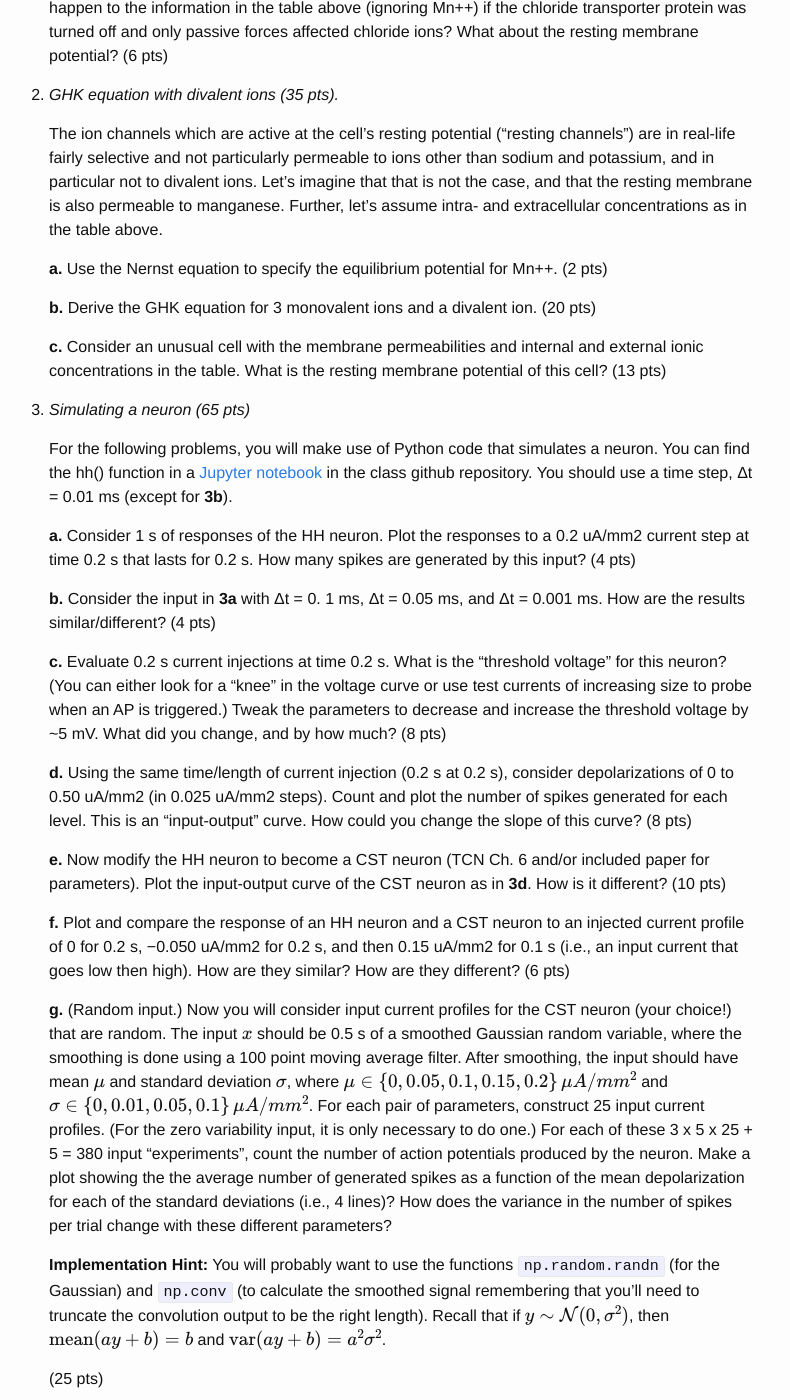
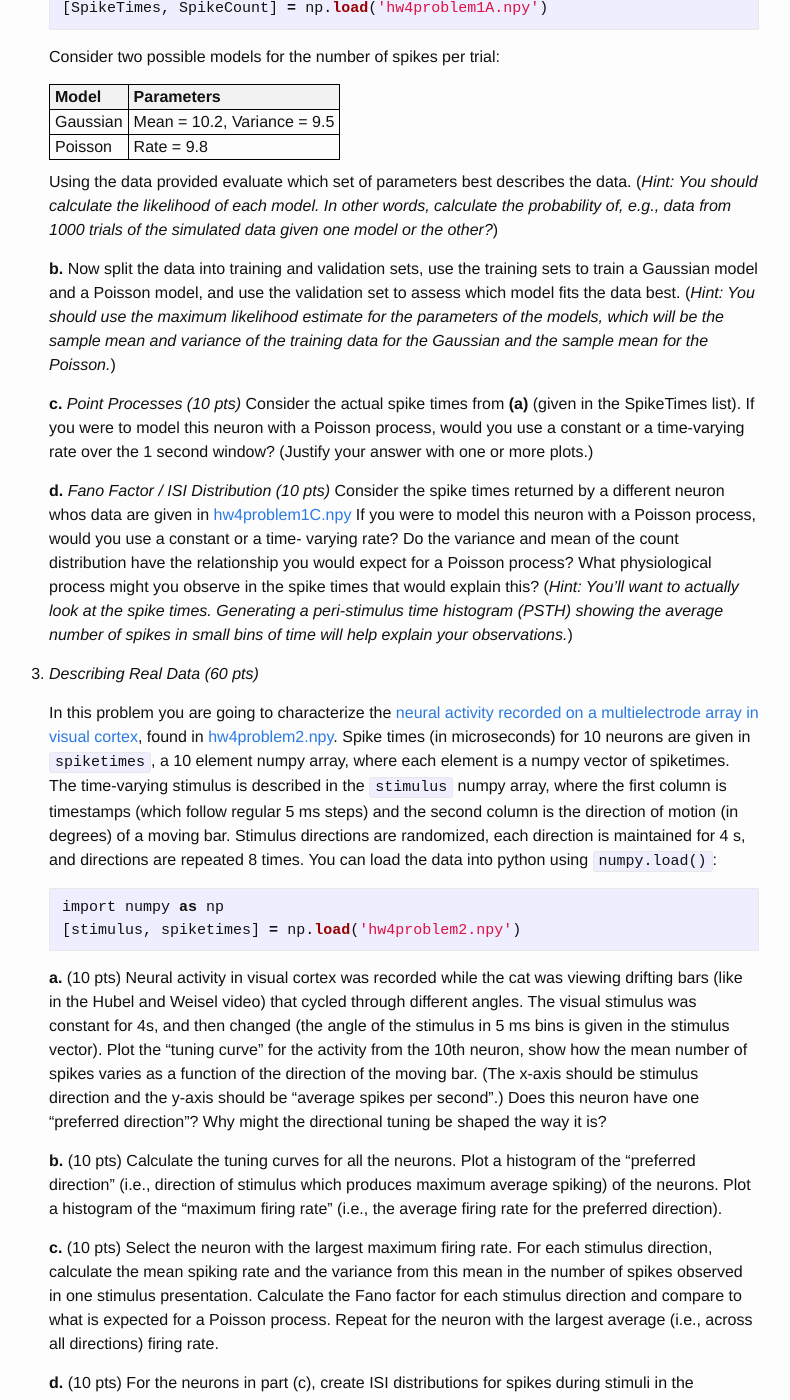
Before and after one commit to elec548/elec548.github.io, a Jekyll site: the page built from Assignments/hw2.md, in a window 1280 px wide and 1400 px high, scrolled down 940 px. Shown: the whole window, without its empty margins (251-1041 px from the left). Built offline with Jekyll 4.4.1, drawn with Linux system fonts in a browser that asks for light colours; formulas are drawn with MathJax 3; some of the changed text lies outside the part shown.

Commit message:
Update HW2

````diff
--- a/Assignments/hw2.md
+++ b/Assignments/hw2.md
@@ -5,116 +5,141 @@ title: Homework 2
 
 ## Homework 2 (120 pts)
 
-_This problem set is due Tuesday (9/20/2016) at 5pm. Please turn in your work by uploading to
-Canvas. For extra credit, create a Jupyter Notebook containing your answers and your python
-code for question 4, and push this to a github repository (the commit time will be taken as the
-submission time). If you have questions, please post them on the course forum, rather than
+_This problem set is due Wednesday (9/19/2018) at 11:59 pm. Please turn in your work by uploading to
+Canvas. f you have questions, please post them on the course forum, rather than
 emailing the course staff. This will allow other students with the same question to see the
-response and any ensuing discussion. The goal of this problem set is to review the fundamentals
-of electrophysiology as well as providing some “warmup” Python work._
+response and any ensuing discussion. The goal of this problem set is to review the basics of
+point processes in general and the Poisson process in particular._
 
 
-1. _Membrane Potentials and the Nernst Equation (20 pts)_
+1. _Properties of the Poisson Random Processes (30 pts)_
 
-   As discussed in class, a neuron’s resting potential is determined by the relative intra- and
-   extra-cellular ion concentrations and the corresponding conductivities of the respective ion
-   channels.
+   It is not uncommon for the action potential waveforms from multiple neurons
+   to be recorded on a single electrode. Imagine that exactly two neurons are
+   contributing spikes to the signal you are recording. Each neuron is spiking
+   independently according to a Poisson process with rate $$\lambda_1$$ and $$\lambda_2$$
+   respectively.
 
-     **a.** Use the Nernst equation to fill in the equilibrium potentials for potassium, sodium,
-     and chloride in the table below. (3 pts)
+   **a.** The raw spike train recorded on the electrode is a Poisson process. Show
+   that it has an exponential ISI distribution. (_Hint: What is Pr(combined
+   signal > t), which is 1 – CDF, in terms of the same quantity for each of the
+   neurons?_)
 
-     Ion | Extracellular Concentration | Intracellular Concentration | Permeability | Equilibrium Potential
-     --- | --- | --- | --- | ---
-     K+ |   20 mM | 400 mM | 1 |
-     Na+ | 440 mM | 50 mM | 0.04 |
-     Cl- | 560 mM | 52 mM | 0.45 |
-     Mn++ |    2 mM | 0.01 mM | 0.01 |  |
+   **b.** What is the rate of this Poisson process?
 
-     **b.** Taking into account the potassium, sodium, and chloride concentrations (ignoring
-     manganese), calculate the resting potential of a neuron with the characteristics in the
-     table above. (2 pts)
-
-     **c.** How could you adjust the potassium level to raise the resting potential? Why does this
-     work? (3 pts)
-
-     **d.** Calculate the new extracellular potassium concentration that would be needed to bring
-     the resting membrane potential to -65mV. To counteract the decrease in potassium
-     concentration, the cell could insert or remove ion channels into the membrane thus
-     changing the permeability ratio. How might the cell recover the original resting membrane
-     potential and calculate the new permeability ratio?  (6 pts)
-
-     **e.** Cells have mechanisms for active transport of sodium, potassium and chloride ions. What
-     would happen to the information in the table above (ignoring Mn++) if the chloride
-     transporter protein was turned off and only passive forces affected chloride ions? What
-     about the resting membrane potential? (6 pts)
+   **c.** What is the probability that each neuron will spike once within the same 1 ms interval?
 
 
-2. _GHK equation with divalent ions (35 pts)._
+2. _Point Process Model Validation (30 pts)_
 
-   The ion channels which are active at the cell’s resting potential (“resting channels”) are in
-   real-life fairly selective and not particularly permeable to ions other than sodium and
-   potassium, and in particular not to divalent ions. Let’s imagine that that is not the case, and
-   that the resting membrane is also permeable to manganese. Further, let’s assume intra- and
-   extracellular concentrations as in the table above.
-
-   **a.** Use the Nernst equation to specify the equilibrium potential for Mn++. (2 pts)
-
-   **b.** Derive the GHK equation for 3 monovalent ions and a divalent ion. (20 pts)
-
-   **c.** Consider an unusual cell with the membrane permeabilities and internal and external
-   ionic concentrations in the table. What is the resting membrane potential of this cell? (13
-   pts)
+   We can describe the number of spikes that a neuron produces in a one second
+   window using a wide variety of random process models. Let’s refer to the
+   parameters of a given model as $$\theta$$, and a set of neural counts as
+   $$\mathbf{n}$$. We can evaluate the quality of the model by asking for which
+   model/parameters the likelihood of the data, $$P(\theta \mid \mathbf{n})$$,
+   is maximized. In this problem you will try to determine the right model for
+   the spikes from a synthetic neuron.
 
 
-3. _Simulating a neuron (65 pts)_
+     **a.** _Model Comparison (10 pts)_ Look at the data in the numpy data file
+     [hw4problem1A.npy](hw4problem1A.npy). This file contains two variables, `SpikeTimes` and `SpikeCounts`.
+     `SpikeTimes` is a list of spike times recorded in one experimental trial (each trial is 1
+     s for simplicity) from a neuron.  For each trial, for convenience, the number of spikes
+     is given in the corresponding element of `SpikeCount`. You can load the data into python
+     using `numpy.load()`:
 
-   For the following problems, you will make use of Python code that simulates a neuron. You
-   can find the hh() function in a [Jupyter
-   notebook](https://github.com/elec548/JupyterNotebooks/blob/master/HodgkinHuxleyNotebook.ipynb)
-   in the class github repository. You should use a time step, Δt  = 0.01 ms (except for **3b**).
+   ```python
+   import numpy as np
+   [SpikeTimes, SpikeCount] = np.load('hw4problem1A.npy')
+   ```
 
-   **a.** Consider 1 s of responses of the HH neuron. Plot the responses to a 0.2 uA/mm2
-   current step at time 0.2 s that lasts for 0.2 s. How many spikes are generated by this
-   input? (4 pts)
+     Consider two possible models for the number of spikes per trial:
 
-   **b.** Consider the input in **3a** with Δt  = 0. 1 ms, Δt  = 0.05 ms, and Δt  = 0.001 ms. How
-   are the results similar/different? (4 pts)
+   | Model | Parameters |
+   |:-------|:------|
+   | Gaussian | Mean = 10.2, Variance = 9.5  |
+   | Poisson  | Rate = 9.8  |
+   |--------------------|
 
-   **c.** Evaluate 0.2 s current injections at time 0.2 s. What is the “threshold voltage” for
-   this neuron? (You can either look for a “knee” in the voltage curve or use test currents of
-   increasing size to probe when an AP is triggered.) Tweak the parameters to decrease and
-   increase the threshold voltage by ~5 mV. What did you change, and by how much? (8 pts)
+     Using the data provided evaluate which set of parameters best describes the data. (_Hint:
+     You should calculate the likelihood of each model. In other words, calculate the
+     probability of, e.g., data from 1000 trials of the simulated data given one model or
+     the other?_)
 
-   **d.** Using the same time/length of current injection (0.2 s at 0.2 s), consider
-   depolarizations of 0 to 0.50 uA/mm2 (in 0.025 uA/mm2 steps). Count and plot the number of
-   spikes generated for each level. This is an “input-output” curve. How could you change the
-   slope of this curve? (8 pts)
+     **b.** Now split the data into training and validation sets, use the training sets
+     to train a Gaussian model and a Poisson model, and use the validation set to assess which
+     model fits the data best. (_Hint: You should use the maximum likelihood estimate for the
+     parameters of the models, which will be the sample mean and variance of the training data
+     for the Gaussian and the sample mean for the Poisson._)
 
-   **e.** Now modify the HH neuron to become a CST neuron (TCN Ch. 6 and/or included paper for
-   parameters). Plot the input-output curve of the CST neuron as in **3d**. How is it different?
-   (10 pts)
+     **c.** _Point Processes (10 pts)_ Consider the actual spike times from **(a)**
+     (given in the SpikeTimes list). If you were to model this neuron with a Poisson process,
+     would you use a constant or a time-varying rate over the 1 second window?
+     (Justify your answer with one or more plots.)
 
-   **f.** Plot and compare the response of an HH neuron and a CST neuron to an injected current
-   profile of 0 for 0.2 s, −0.050 uA/mm2 for 0.2 s, and then 0.15 uA/mm2 for 0.1 s (i.e., an
-   input current that goes low then high). How are they similar? How are they different? (6
-   pts)
+     **d.** _Fano Factor / ISI Distribution (10 pts)_ Consider the spike times returned by a
+     different neuron whos data are given in [hw4problem1C.npy](hw4problem1C.npy)
+     If you were to model this neuron with a Poisson process, would you use a constant or a
+     time- varying rate? Do the variance and mean of the count distribution have the
+     relationship you would expect for a Poisson process? What physiological process might you
+     observe in the spike times that would explain this? (_Hint: You’ll want to actually look
+     at the spike times. Generating a peri-stimulus time histogram (PSTH) showing the average
+     number of spikes in small bins of time will help explain your observations._)
 
-   **g.** (Random input.) Now you will consider input current profiles for the CST neuron (your
-   choice!) that are random. The input $$ x $$ should be 0.5 s of a smoothed Gaussian random
-   variable, where the smoothing is done using a 100 point moving average filter. After
-   smoothing, the input should have mean $$ \mu $$ and standard deviation $$ \sigma $$, where
-   $$ \mu \in \lbrace 0, 0.05, 0.1, 0.15, 0.2\rbrace \, \mu A/mm^2 $$ and $$ \sigma \in \lbrace
-   0, 0.01, 0.05, 0.1 \rbrace \, \mu A/mm^2 $$.  For each pair of parameters, construct 25
-   input current profiles. (For the zero variability input, it is only necessary to do one.)
-   For each of these 3 x 5 x 25 + 5 = 380 input "experiments", count the number of action
-   potentials produced by the neuron. Make a plot showing the the average number of generated
-   spikes as a function of the mean depolarization for each of the standard deviations (i.e., 4
-   lines)? How does the variance in the number of spikes per trial change with these different
-   parameters?
 
-   **Implementation Hint:** You will probably want to use the functions `np.random.randn` (for the Gaussian)
-   and `np.conv` (to calculate the smoothed signal remembering that you'll need to truncate the
-   convolution output to be the right length). Recall that if $$ y \sim \mathcal{N}(0,
-   \sigma^2) $$, then $$ \text{mean}(ay + b) = b $$ and $$ \text{var}(ay + b) = a^2\sigma^2 $$.
+3. _Describing Real Data (60 pts)_
 
-   (25 pts)
+   In this problem you are going to characterize the [neural activity recorded
+   on a multielectrode array in visual cortex](#datasource), found in
+   [hw4problem2.npy](hw4problem2.npy).  Spike times (in microseconds) for 10 neurons are given
+   in `spiketimes`, a 10 element numpy array, where each element is a numpy vector of
+   spiketimes.  The time-varying stimulus is described in the `stimulus` numpy array, where the
+   first column is timestamps (which follow regular 5 ms steps) and the second column is the
+   direction of motion (in degrees) of a moving bar. Stimulus directions are randomized, each
+   direction is maintained for 4 s, and directions are repeated 8 times. You can load the data
+   into python using `numpy.load()`:
+
+   ```python
+   import numpy as np
+   [stimulus, spiketimes] = np.load('hw4problem2.npy')
+   ```
+
+     **a.** (10 pts) Neural activity in visual cortex was recorded while the cat
+     was viewing drifting bars (like in the Hubel and Weisel video) that
+     cycled through different angles. The visual stimulus was constant for
+     4s, and then changed (the angle of the stimulus in 5 ms bins is given
+     in the stimulus vector). Plot the “tuning curve” for the activity from the 10th
+     neuron, show how the mean number of spikes varies as a function of the
+     direction of the moving bar. (The x-axis should be stimulus direction and the
+     y-axis should be “average spikes per second”.) Does this neuron have one
+     “preferred direction”?  Why might the directional tuning be shaped the way it
+     is?
+
+     **b.** (10 pts) Calculate the tuning curves for all the neurons. Plot a histogram
+     of the “preferred direction” (i.e., direction of stimulus which produces
+     maximum average spiking) of the neurons. Plot a histogram of the “maximum
+     firing rate” (i.e., the average firing rate for the preferred direction).
+
+     **c.** (10 pts) Select the neuron with the largest maximum firing rate.
+     For each stimulus direction, calculate the mean spiking rate and the variance
+     from this mean in the number of spikes observed in one stimulus presentation.
+     Calculate the Fano factor for each stimulus direction and compare to what is
+     expected for a Poisson process. Repeat for the neuron with the largest average
+     (i.e., across all directions) firing rate.
+
+     **d.** (10 pts) For the neurons in part (c), create ISI distributions for
+     spikes during stimuli in the preferred direction. Compare this to the ISI
+     distribution expected under a Poisson approximation.
+
+     **e.** (20 pts) For the neurons in part (c), use the time-rescaling
+     theorem to renormalize the ISIs for all stimulus directions (i.e., assuming a
+     piece-wise constant inhomogeneous Poisson process). Plot the resulting ISI
+     distribution. Conduct a goodness-of-fit test on the spikes. Is the piece-wise
+     Poisson model a good one?
+
+
+### <a name="datasource"></a> Data Source Note:
+This data is courtesy of Tim Blanche, UC Berkeley. He captured single and multiunit recordings
+in the primary visual cortex of cats during viewing of simple and complex stimuli.  It has been
+shared for public use on the CRCNS.org website as data set “pvc3”, and we are using the data
+from the “drifting bar” section.
````
Also changed, not shown: index.md (+1 -1 lines).
